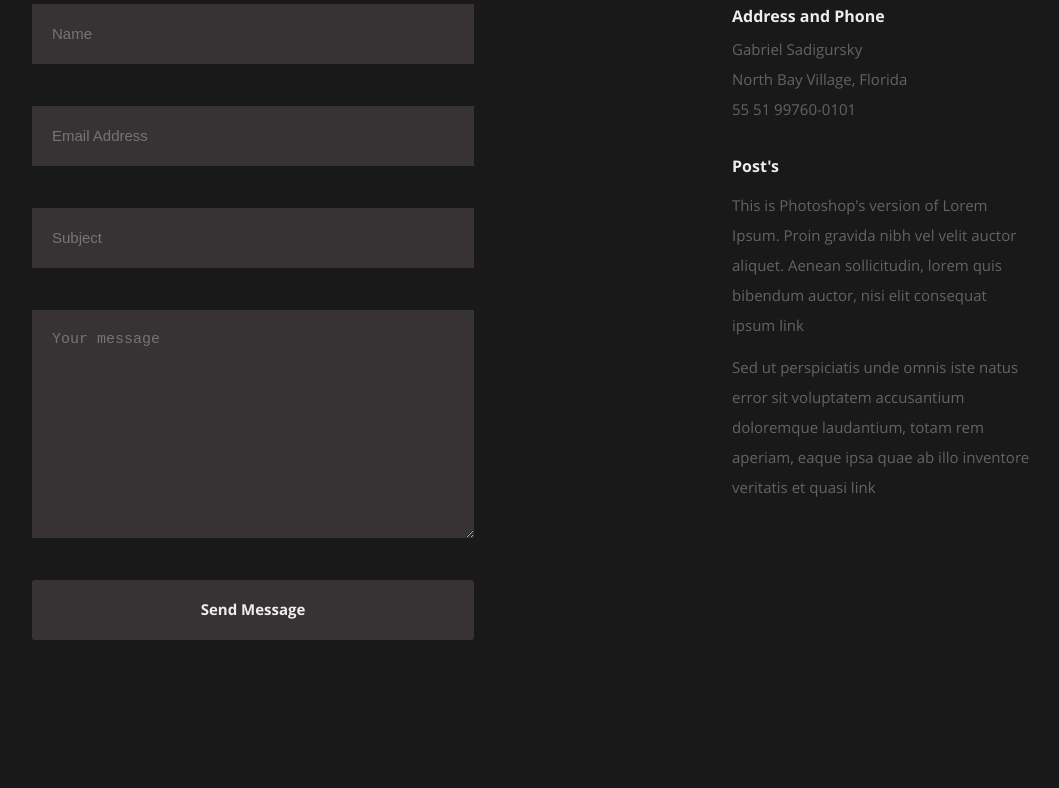
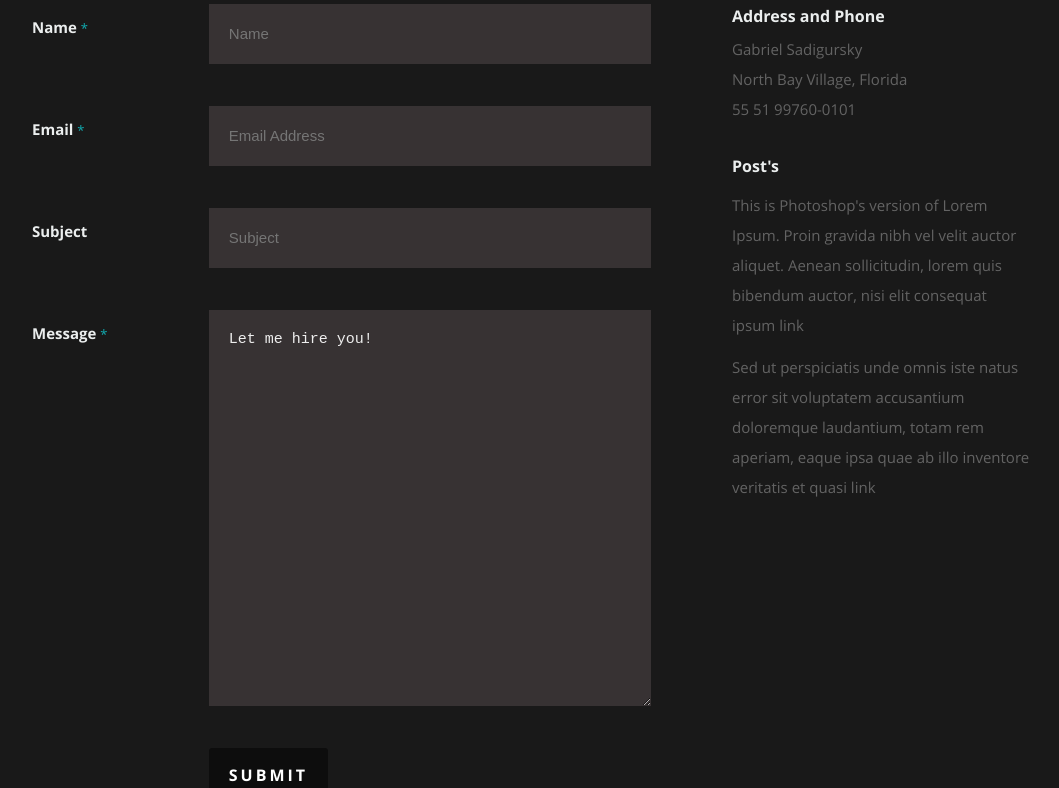
Before and after one commit to GSNCunha/react-pages, a React (Create React App) app: page / in a window 1280 px wide. Shown: the part 5040-5828 px from the top of the page, without its empty margins (98-1157 px from the left). Built offline with nearby package versions, Linux system fonts and the light colour scheme.

Commit message:
final stage of email?

```diff
--- a/src/Components/Contact.js
+++ b/src/Components/Contact.js
@@ -1,13 +1,11 @@
 import React, { Component } from 'react';
 import emailjs from "emailjs-com";
-import { useForm, ValidationError } from '@formspree/react';
 
 
 
 
 class Contact extends Component {
    render() {
-
 
       function sendEmail(e) {
          e.preventDefault();
@@ -43,29 +41,38 @@ class Contact extends Component {
             <div className="row">
                <div className="eight columns">
 
-               <div>
-            <div className="container">
-            <form onSubmit={sendEmail}>
-                    <div className="row pt-5 mx-auto">
-                        <div className="col-8 form-group mx-auto">
-                            <input type="text" className="form-control" placeholder="Name" name="name"/>
+               <form onSubmit={sendEmail}>
+                  <fieldset>
+                     <div className="row pt-5 mx-auto">
+                        <div>
+                           <label htmlFor="contactName">Name <span className="required">*</span></label>
+                           <input type="text" defaultValue="" size="35" id="contactName" placeholder="Name" name="name" onChange={this.handleChange}/>
                         </div>
-                        <div className="col-8 form-group pt-2 mx-auto">
-                            <input type="email" className="form-control" placeholder="Email Address" name="email"/>
+
+                        <div>
+                           <label htmlFor="contactEmail">Email <span className="required">*</span></label>
+                           <input type="email" defaultValue="" size="35" id="contactEmail" placeholder="Email Address" name="email" onChange={this.handleChange}/>
                         </div>
-                        <div className="col-8 form-group pt-2 mx-auto">
-                            <input type="text" className="form-control" placeholder="Subject" name="subject"/>
+
+                        <div>
+                           <label htmlFor="contactSubject">Subject</label>
+                           <input type="text" defaultValue="" size="35" id="contactSubject" placeholder="Subject" name="subject" onChange={this.handleChange}/>
                         </div>
-                        <div className="col-8 form-group pt-2 mx-auto">
-                            <textarea className="form-control" id="" cols="30" rows="8" placeholder="Your message" name="message"></textarea>
+
+                        <div>
+                           <label htmlFor="contactMessage">Message <span className="required">*</span></label>
+                           <textarea cols="50" defaultValue="Let me hire you!" rows="15" id="contactMessage" placeholder="Your message" name="message"></textarea>
                         </div>
-                        <div className="col-8 pt-3 mx-auto">
-                            <input type="submit" className="btn btn-info" value="Send Message"></input>
+
+                        <div>
+                           <button className="submit">Submit</button>
+                           <span id="image-loader">
+                              <img alt="" src="images/loader.gif" />
+                           </span>
                         </div>
-                    </div>
-                </form>
-            </div>
-        </div>
+                     </div>
+                  </fieldset>
+				   </form>
 
                   <div id="message-warning"> Error </div>
                   <div id="message-success">
```
